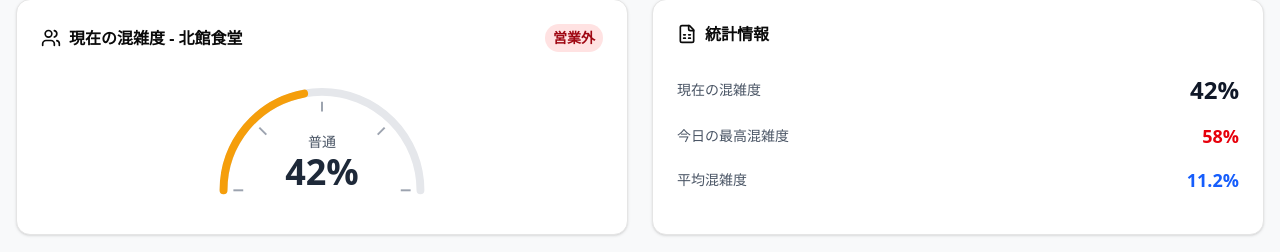
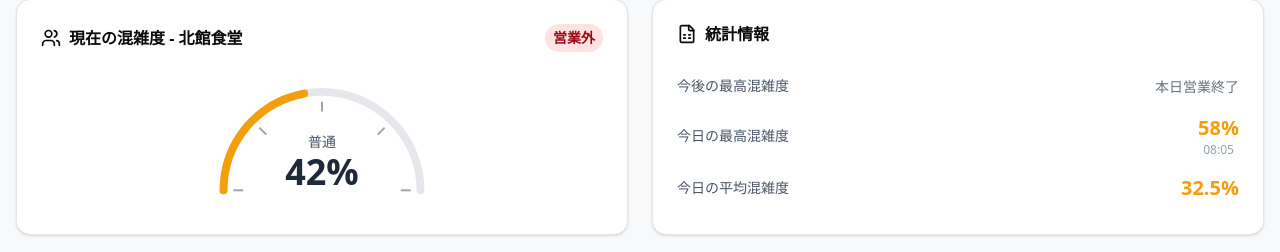
Before and after one commit to Maxel31/Congestion-Watch, a React (Vite) app in the folder frontend/: page / in a window 1280 px wide. Shown: the part 265-517 px from the top of the page. Built offline with nearby package versions, Linux system fonts and the light colour scheme; no server answers.

Commit message:
feat: 統計情報を更新

```diff
--- a/frontend/src/components/StatisticsCard.tsx
+++ b/frontend/src/components/StatisticsCard.tsx
@@ -11,26 +11,98 @@ interface StatisticsCardProps {
 
 const StatisticsCard = ({
   timeSeries,
+  place,
   loading,
   error,
 }: StatisticsCardProps) => {
-  const getCurrentCongestion = () => {
-    if (!timeSeries) return 0;
-    const latestActual = timeSeries
-      .filter((t) => t.actualScore !== undefined)
-      .slice(-1)[0];
-    return latestActual?.actualScore || 0;
+  const isOpen = (timestamp: Date) => {
+    if (!place?.opens) return false;
+
+    const dayOfWeek = timestamp.getDay();
+    const currentTime = timestamp.getHours() * 100 + timestamp.getMinutes();
+
+    const todayHours = place.opens[dayOfWeek];
+    if (!todayHours) return false;
+
+    return todayHours.some(([start, end]) => {
+      return currentTime >= start && currentTime <= end;
+    });
   };
 
-  const getMaxCongestion = () => {
-    if (!timeSeries) return 0;
-    return Math.max(...timeSeries.map((t) => t.actualScore || 0));
+  const getFutureOpenPeak = () => {
+    if (!timeSeries) return { score: 0, time: null };
+
+    const now = new Date();
+    const futureOpenTimeSeries = timeSeries
+      .filter((t) => t.timestamp >= now && isOpen(t.timestamp))
+      .filter((t) => t.predictedScore !== undefined);
+
+    if (futureOpenTimeSeries.length === 0) return { score: 0, time: null };
+
+    const peak = futureOpenTimeSeries.reduce((max, current) => {
+      return (current.predictedScore || 0) > (max.predictedScore || 0)
+        ? current
+        : max;
+    });
+
+    return {
+      score: peak.predictedScore || 0,
+      time: peak.timestamp,
+    };
+  };
+
+  const getTodaysPeak = () => {
+    if (!timeSeries) return { score: 0, time: null };
+
+    const today = new Date();
+    const startOfDay = new Date(today);
+    startOfDay.setHours(0, 0, 0, 0);
+    const endOfDay = new Date(today);
+    endOfDay.setHours(23, 59, 59, 999);
+
+    const todayData = timeSeries
+      .filter((t) => t.timestamp >= startOfDay && t.timestamp <= endOfDay)
+      .filter((t) => t.actualScore !== undefined);
+
+    if (todayData.length === 0) return { score: 0, time: null };
+
+    const peak = todayData.reduce((max, current) => {
+      return (current.actualScore || 0) > (max.actualScore || 0)
+        ? current
+        : max;
+    });
+
+    return {
+      score: peak.actualScore || 0,
+      time: peak.timestamp,
+    };
   };
 
   const getAverageCongestion = () => {
     if (!timeSeries) return 0;
-    const total = timeSeries.reduce((sum, t) => sum + (t.actualScore || 0), 0);
-    return (total / timeSeries.length).toFixed(1);
+    const actualScores = timeSeries
+      .map((t) => t.actualScore)
+      .filter((score) => score !== undefined) as number[];
+
+    if (actualScores.length === 0) return 0;
+
+    const total = actualScores.reduce((sum, score) => sum + score, 0);
+    return (total / actualScores.length).toFixed(1);
+  };
+
+  const formatTime = (timestamp: Date | null) => {
+    if (!timestamp) return "";
+    return timestamp.toLocaleTimeString("ja-JP", {
+      hour: "2-digit",
+      minute: "2-digit",
+    });
+  };
+
+  const getCrowdnessColor = (value: number) => {
+    if (value <= 30) return "#22c55e";
+    if (value <= 60) return "#f59e0b";
+    if (value <= 80) return "#f97316";
+    return "#ef4444";
   };
   return (
     <Card>
@@ -50,22 +122,51 @@ const StatisticsCard = ({
             <div className="text-red-500">エラー: {error.message}</div>
           </div>
         ) : (
-          <div className="space-y-4 h-32">
+          <div className="space-y-4">
             <div className="flex justify-between items-center">
-              <span className="text-sm text-gray-600">現在の混雑度</span>
-              <span className="text-2xl font-bold text-gray-900">
-                {getCurrentCongestion()}%
-              </span>
+              <span className="text-sm text-gray-600">今後の最高混雑度</span>
+              <div>
+                {getFutureOpenPeak().score > 0 ? (
+                  <>
+                    <span
+                      className="text-xl font-bold"
+                      style={{
+                        color: getCrowdnessColor(getFutureOpenPeak().score),
+                      }}
+                    >
+                      {getFutureOpenPeak().score}%
+                    </span>
+                    <div className="text-xs text-gray-400">
+                      {formatTime(getFutureOpenPeak().time)}
+                    </div>
+                  </>
+                ) : (
+                  <span className="text-sm text-gray-500">本日営業終了</span>
+                )}
+              </div>
             </div>
             <div className="flex justify-between items-center">
               <span className="text-sm text-gray-600">今日の最高混雑度</span>
-              <span className="text-lg font-semibold text-red-600">
-                {getMaxCongestion()}%
-              </span>
+              <div>
+                <span
+                  className="text-xl font-bold"
+                  style={{ color: getCrowdnessColor(getTodaysPeak().score) }}
+                >
+                  {getTodaysPeak().score}%
+                </span>
+                <div className="text-xs text-gray-400">
+                  {formatTime(getTodaysPeak().time)}
+                </div>
+              </div>
             </div>
             <div className="flex justify-between items-center">
-              <span className="text-sm text-gray-600">平均混雑度</span>
-              <span className="text-lg font-semibold text-blue-600">
+              <span className="text-sm text-gray-600">今日の平均混雑度</span>
+              <span
+                className="text-xl font-bold"
+                style={{
+                  color: getCrowdnessColor(Number(getAverageCongestion())),
+                }}
+              >
                 {getAverageCongestion()}%
               </span>
             </div>
```
